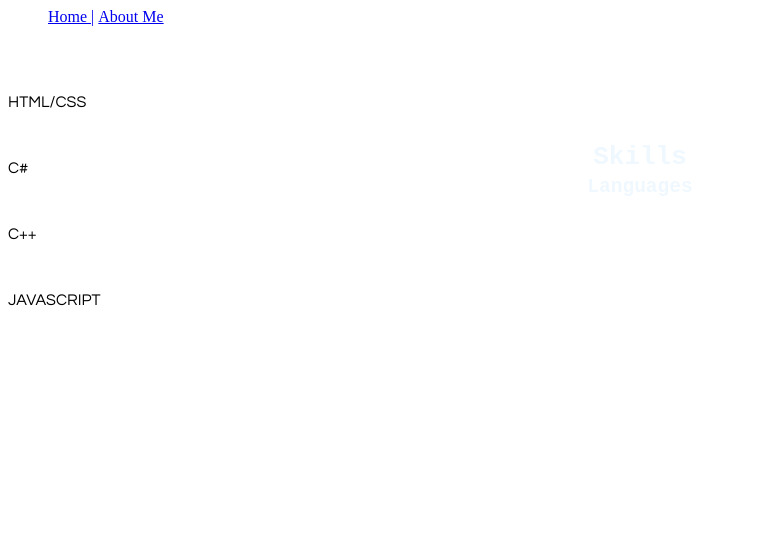
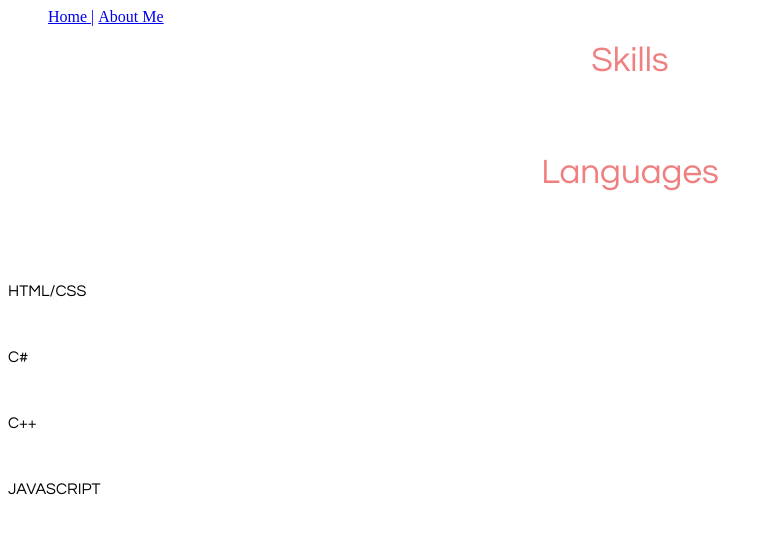
Before and after one commit to hsokol8/hsokol8.github.io, a plain HTML site: page programs.html in a window 1280 px wide. Shown: the whole page, without its empty margins (0-773 px from the left). Drawn offline with Linux system fonts and the light colour scheme.

Commit message:
jk last commit

```diff
--- a/programs.html
+++ b/programs.html
@@ -12,8 +12,8 @@
     </nav>
             </div>
 <body>
-    <h1>Skills</h1><br>
-        <h2>Languages</h2><br>
+    <h5>Skills</h5><br>
+        <h5>Languages</h5><br>
             <p>HTML/CSS</p><br>
             <p>C#</p><br>
             <p>C++</p><br>
```
